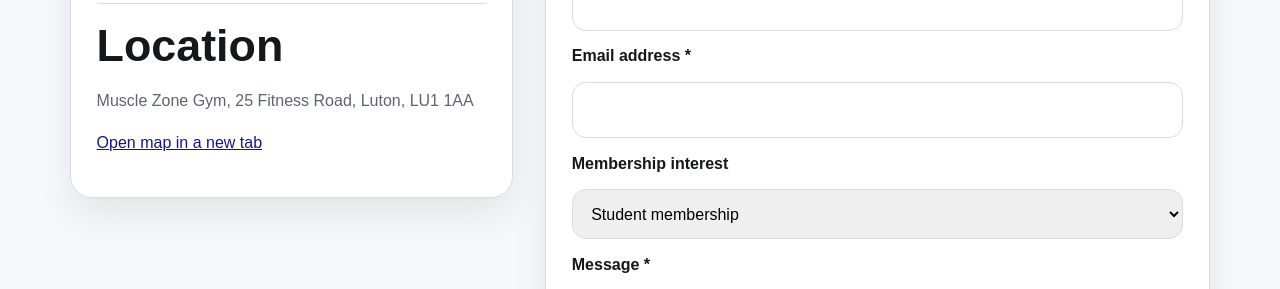
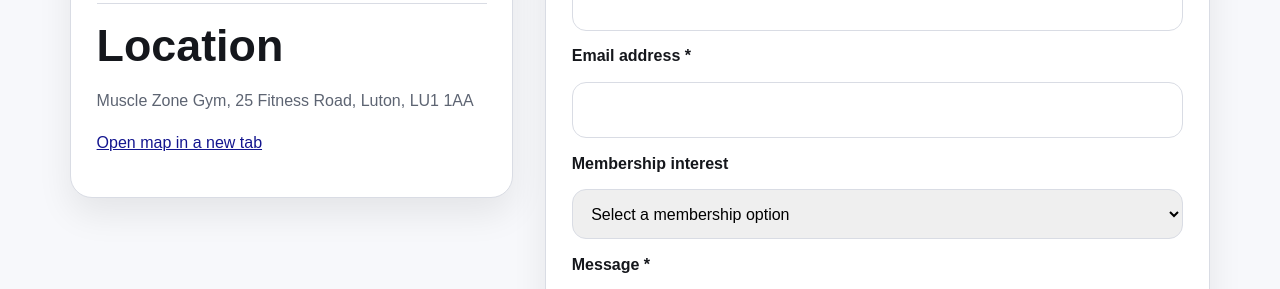
Before and after one commit to Tawh1d07/Assignment-2--Front-End-UI-Muscle-Zone-, a plain HTML site: page contact.html in a window 1280 px wide. Shown: the part 835-1124 px from the top of the page. Drawn offline with Linux system fonts and the light colour scheme.

Commit message:
Fix membership dropdown default option

```diff
--- a/contact.html
+++ b/contact.html
@@ -57,12 +57,13 @@
         <input type="email" id="email" name="email" autocomplete="email" required>
 
         <label for="plan">Membership interest</label>
-        <select id="plan" name="plan">
+        <select id="plan" name="plan" required>
+          <option value="" selected disabled>Select a membership option</option>
           <option value="student">Student membership</option>
           <option value="standard">Standard membership</option>
           <option value="premium">Premium membership</option>
           <option value="personal-training">Personal training</option>
-        </select>
+</select>
 
         <label for="message">Message *</label>
         <textarea id="message" name="message" rows="5" required></textarea>
```
